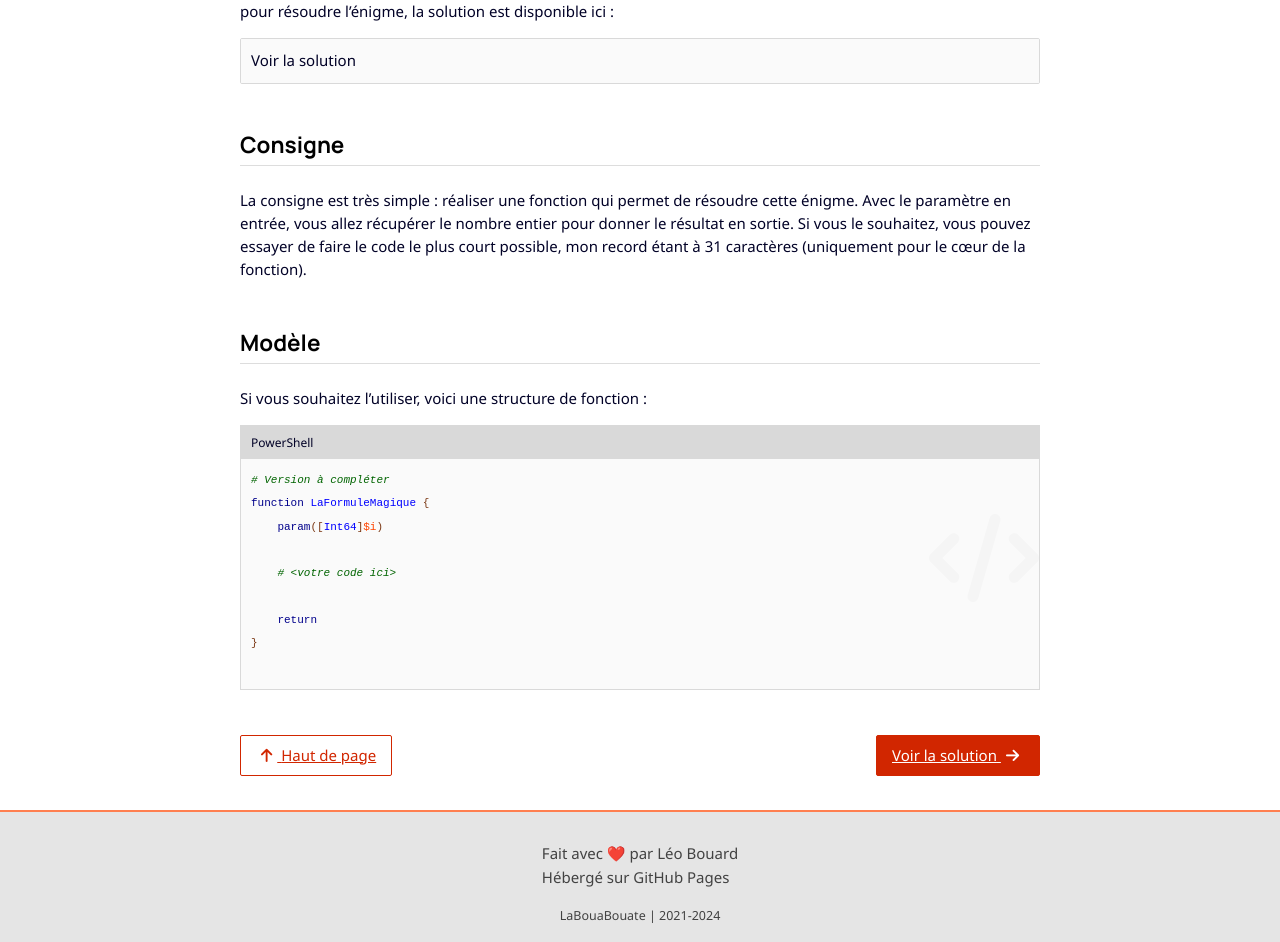
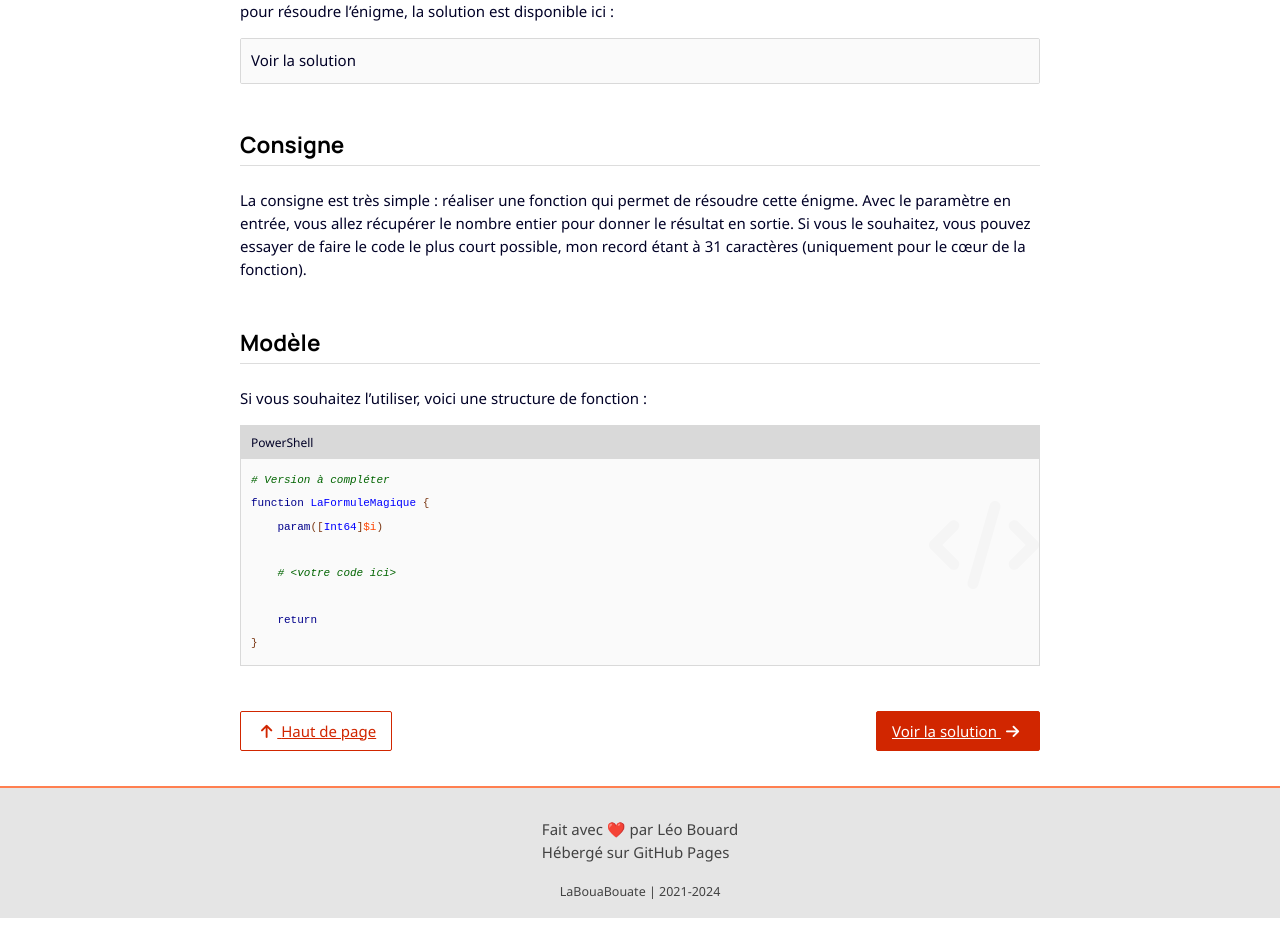
Before and after one commit to leobouard/leobouard.github.io, a Jekyll site: the page built from _posts/2021-11-02-la-formule-magique.md, in a window 1280 px wide. Shown: the part 727-1669 px from the top of the page. Built offline with Jekyll 4.4.1, drawn with Linux system fonts in a browser that asks for light colours; nearby versions of some CDN libraries; some web fonts are replaced; after the commit the page ends 1645 px from its top, so only the background shows below that.

Commit message:
Changement de container

```diff
--- a/_includes/copy-to-clipboard.html
+++ b/_includes/copy-to-clipboard.html
@@ -2,7 +2,7 @@
   window.addEventListener("load", function () {
     document
       .querySelector('.blog-post')
-      .querySelectorAll('pre.highlight')
+      .querySelectorAll('highlighter-rouge')
       .forEach(function (pre) {
         var button = document.createElement('button');
         var copyText = 'Copy';
--- a/_sass/code-and-blockquote.scss
+++ b/_sass/code-and-blockquote.scss
@@ -44,16 +44,23 @@
     font-family: var(--fonts);
 }
 
-pre.highlight button {
-    opacity: 0;
+div.highlighter-rouge {
+    position: relative;
 }
 
-pre.highlight:hover button {
+div.highlighter-rouge button {
+    position: absolute;
+    opacity: 0;
+    top: 0;
+    left: 0;
+}
+
+div.highlighter-rouge:hover button {
     opacity: 1;
 }
 
-pre.highlight button:active,
-pre.highlight button:focus {
+div.highlighter-rouge button:active,
+div.highlighter-rouge button:focus {
     opacity: 1;
 }
 
```
